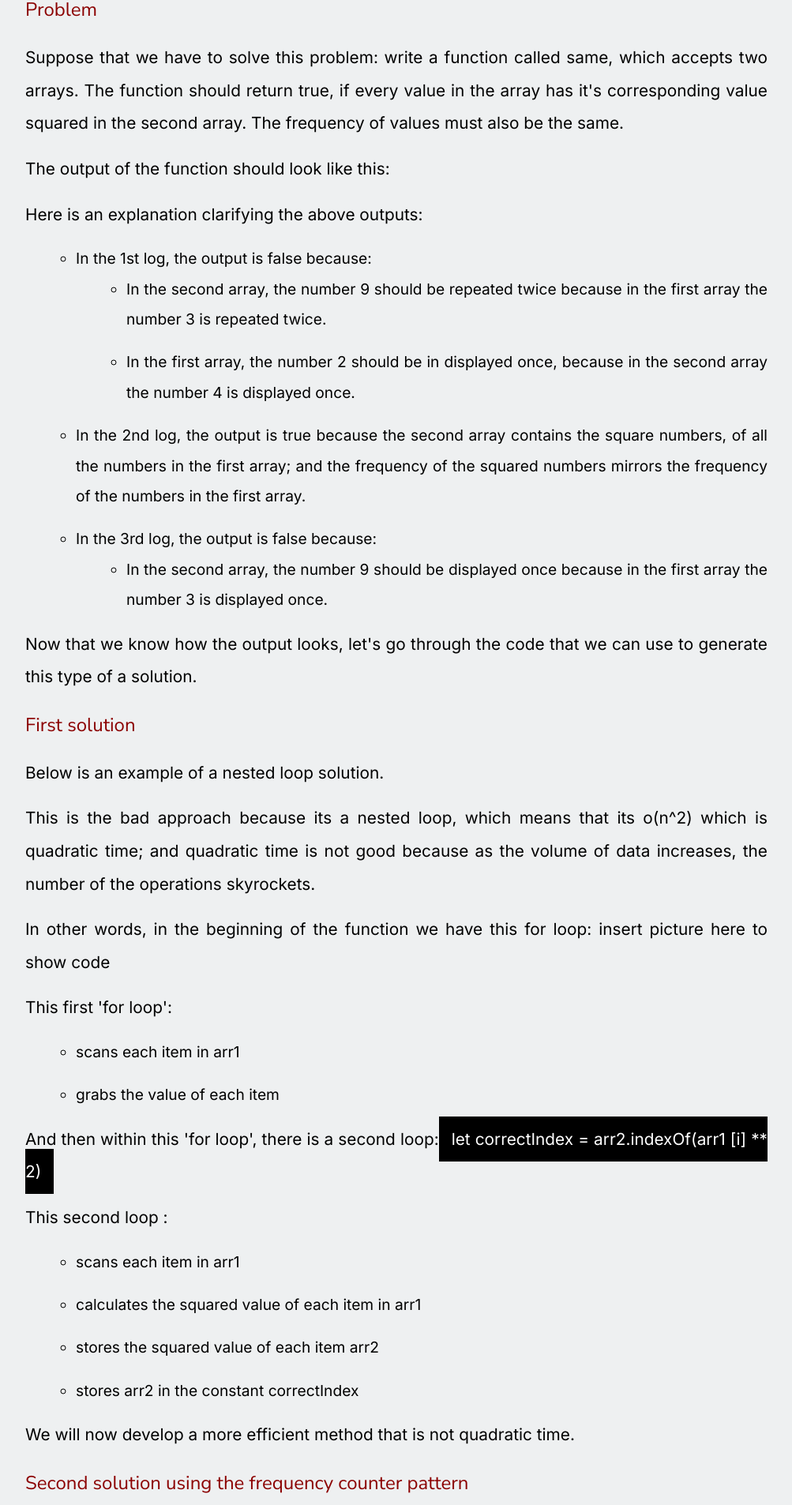
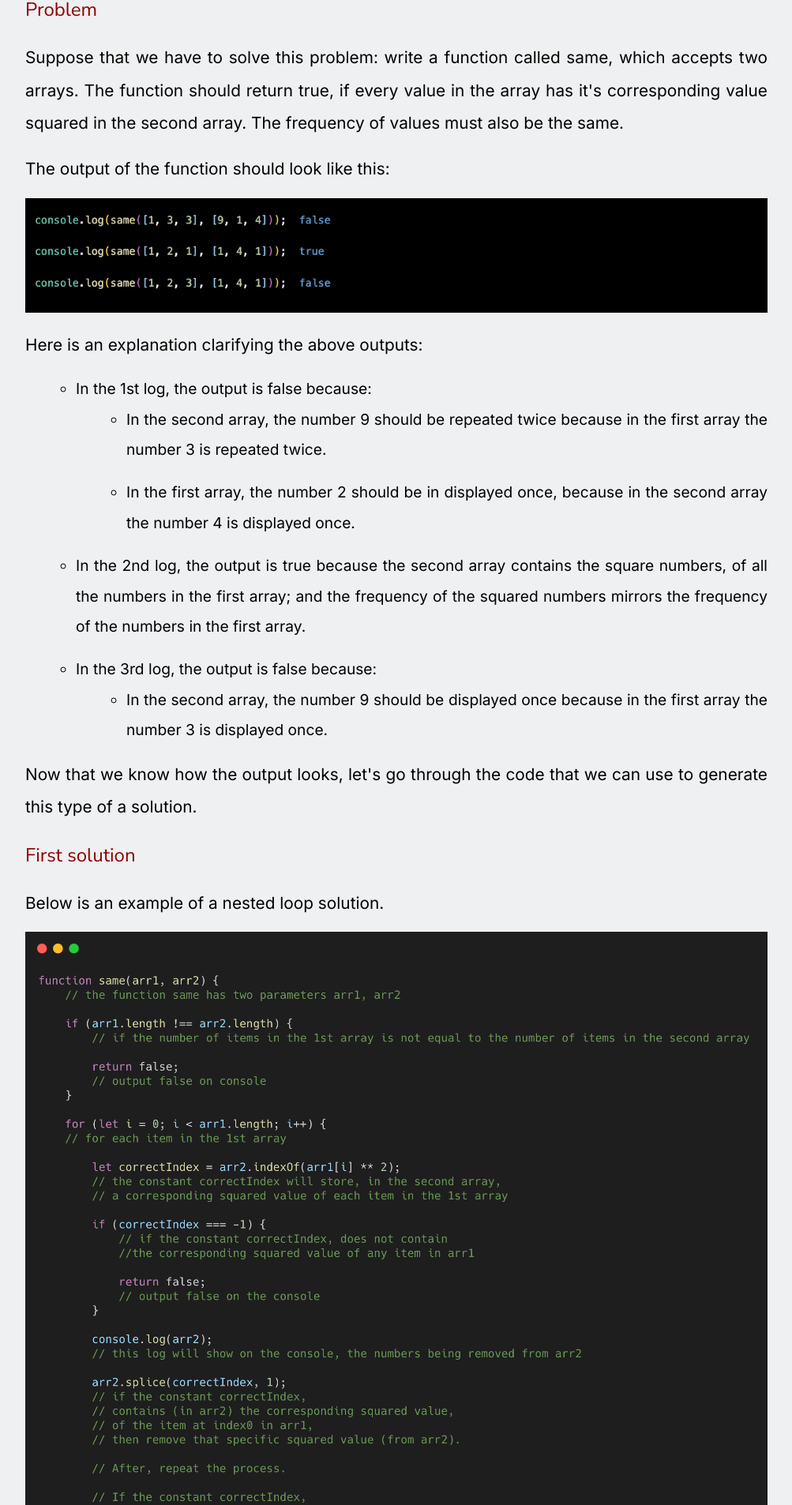
Before and after one commit to Elir-Mahad/oldsibecr, a React (Create React App) app: page /frequencycounter1 in a window 1280 px wide. Shown: the part 880-2786 px from the top of the page at 79% size, without its empty margins (138-1141 px from the left). Built offline with nearby package versions, Linux system fonts and the light colour scheme.

Commit message:
adding images to the blog posts for cp

```diff
--- a/src/AllBlogs.css
+++ b/src/AllBlogs.css
@@ -111,6 +111,10 @@
 
 .blog li {
 	font-size: 1.2rem;
+}
+
+.blogbody img {
+	width: 100%;
 }
 
 .blogbody .focus {
--- a/src/cp_components/FrequencyCounterPart1.js
+++ b/src/cp_components/FrequencyCounterPart1.js
@@ -1,4 +1,8 @@
 import React from "react";
+//
+import frequencycounteroutput from "../assets/frequencycounteroutput.png";
+import nestedloop from "../assets/nestedloop.png";
+import frequencypattern from "../assets/frequencypattern.png";
 
 function FrequencyCounterPart1() {
 	return (
@@ -46,7 +50,11 @@ function FrequencyCounterPart1() {
 
 							<p>The output of the function should look like this:</p>
 
-							{/* <img src="./assets/frequencycounteroutput.png" alt="" /> */}
+							<img
+								//
+								src={frequencycounteroutput}
+								alt=""
+							/>
 
 							<p>Here is an explanation clarifying the above outputs:</p>
 							<ul>
@@ -90,7 +98,11 @@ function FrequencyCounterPart1() {
 
 							<p>Below is an example of a nested loop solution.</p>
 
-							{/* <img src="./assets/nestedloop.png" alt="" /> */}
+							<img
+								//
+								src={nestedloop}
+								alt=""
+							/>
 
 							<p>
 								This is the bad approach because its a nested loop, which means
@@ -181,7 +193,11 @@ function FrequencyCounterPart1() {
 								carry out 1,000,000 operations before it finishes.
 							</p>
 
-							{/* <img src="./assets/frequencypattern.png" alt="" /> */}
+							<img
+								//
+								src={frequencypattern}
+								alt=""
+							/>
 
 							<p>
 								With this refactored function, the time complexity is 3n and we
```
Also changed, not shown: 1 other file (tests, documents, lock files or other folders).
